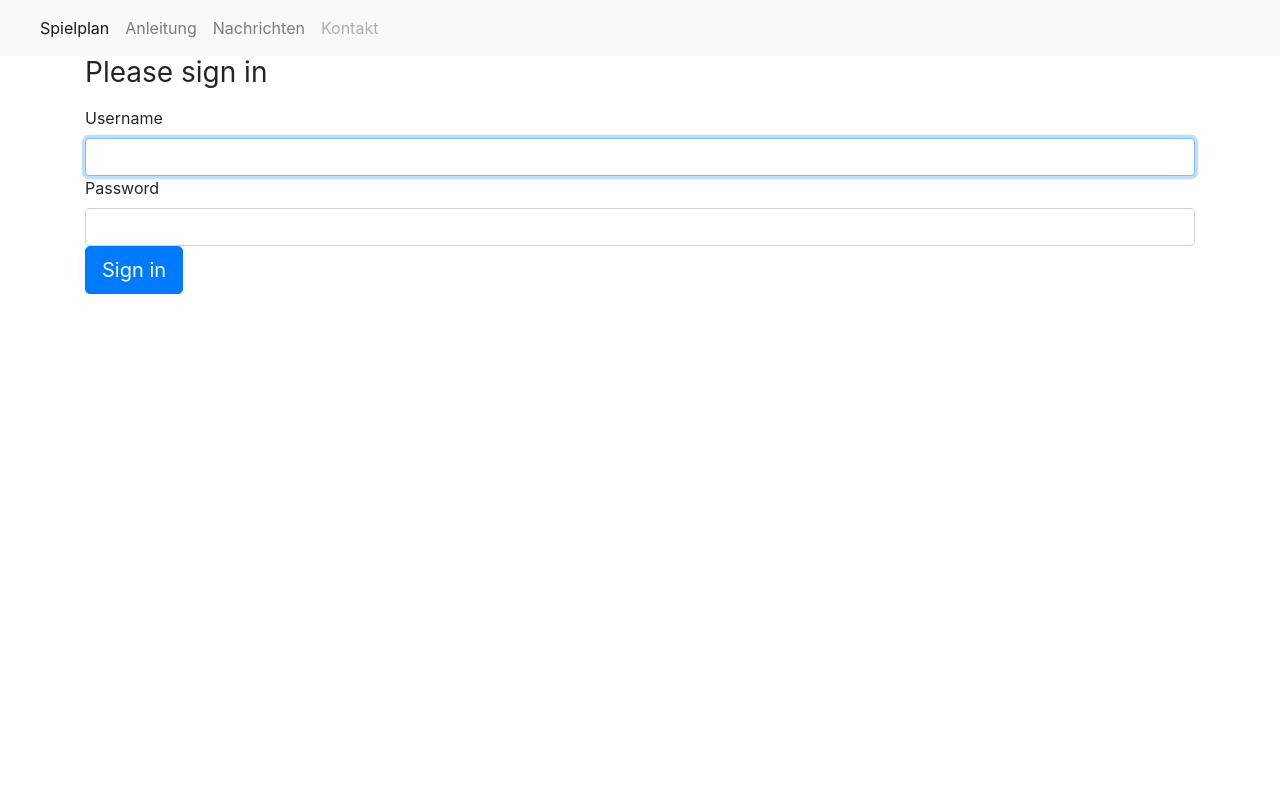
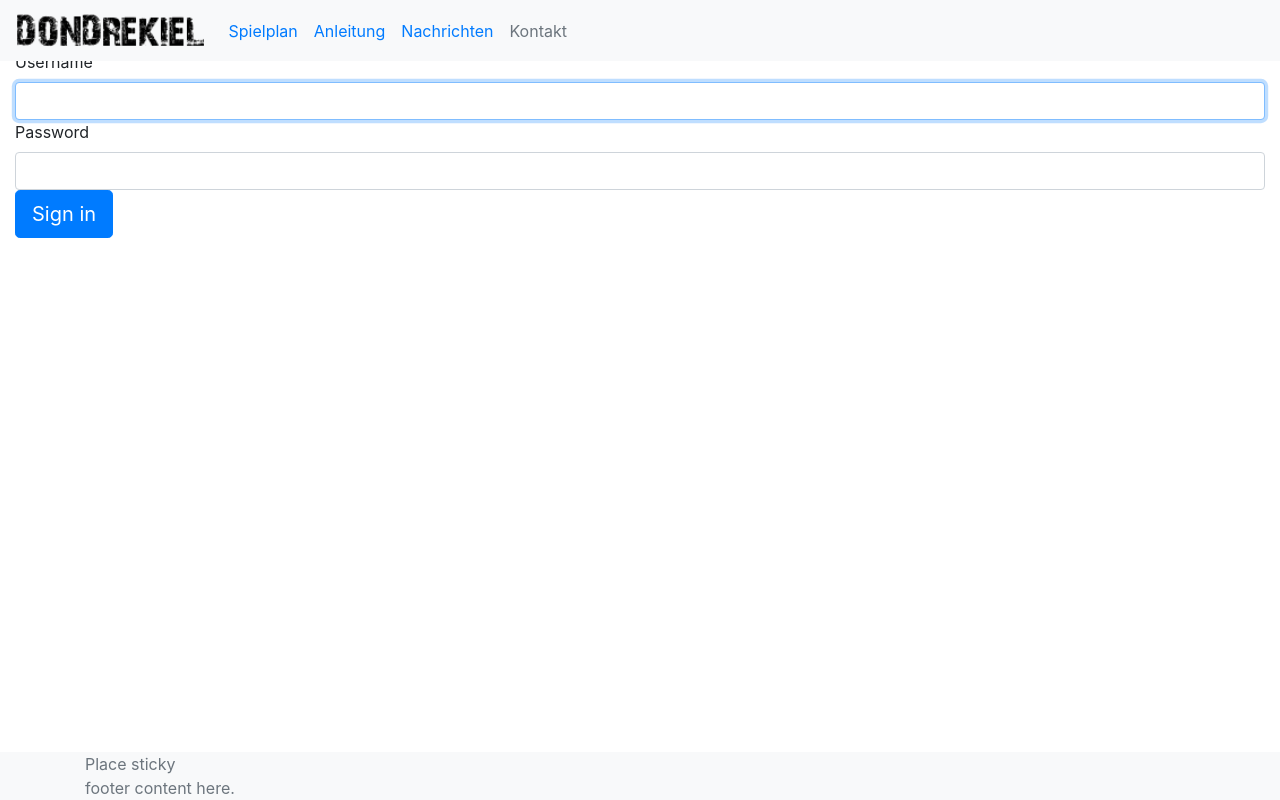
Before and after one commit to schroeder/dondrekiel, a Symfony app: template templates/security/login.html.twig in a window 1280 px wide. Run offline with Twig, Linux system fonts and the light colour scheme; the template is opened without the code that fills it, so the values that code supplies are empty; some libraries are stand-ins or nearby versions.

Commit message:
Updated map

```diff
--- a/public/css/dondrekiel.css
+++ b/public/css/dondrekiel.css
@@ -10,4 +10,28 @@
 }
 */
 
-#station-map { height: 180px; }
+#map {
+    width: 100%;
+    min-height: 500px;
+    background-image: url('/bundles/dondrekielapp/images/placeholder.png');
+
+}
+
+    .map-container {
+        margin-right: 0px !important;
+        margin-left: 0px !important;
+        padding: 0px !important;
+        max-width: none;
+    }
+
+    #map-container {
+        margin-right: 0px !important;
+        margin-left: 0px !important;
+        padding: 0px !important;
+        max-width: none;
+    }
+
+    .fill {
+        min-height: 100%;
+        height: 100%;
+    }
--- a/public/js/dondrekiel.js
+++ b/public/js/dondrekiel.js
@@ -247,7 +247,7 @@ function initMap() {
                                     "<strong>Veranstalter:</strong> " + info.organizer + "<br><br>" +
                                     nl2br(info.description, true)
                                 );
-                                $('#myModal').modal();
+                                $('#myModal').modal('show');
 
                             })
                             .fail(function () {
--- a/src/Controller/TeamController.php
+++ b/src/Controller/TeamController.php
@@ -76,7 +76,7 @@ class TeamController extends AbstractFOSRestController
     ): Response {
 
         if (false === $this->isGranted('ROLE_TEAM')) {
-            return new JsonResponse(["error" => "not allowed"]);
+            return new JsonResponse(["error" => "not  to set position"]);
         }
 
         $team = $this->getUser();
--- a/templates/base.html.twig
+++ b/templates/base.html.twig
@@ -9,44 +9,28 @@
     <link rel="stylesheet" href="/css/bootstrap.min.css">
     <link rel="stylesheet" href="/css/iconfont/material-icons.css">
     <link rel="stylesheet" href="/js/leaflet/leaflet.css">
+    <link rel="stylesheet" href="/css/dondrekiel.css">
     </head>
 <body>
 
-{{ include('parts/navigation.html.twig') }}
+{{ include('parts/header.html.twig') }}
 
 
-<div class="container map-container">
+<main role="main" class="vh-100 container-fluid">
+    <div class="container-fluid map-container fill">
         {% block body %}{% endblock %}
     </div>
+</main>
 
-{#<script type="text/javascript">
-   var app_hostname = "{{ app_hostname }}";
-    var wss_enabled = {{ wss_enabled }};
-    var wss_port = {{ wss_port }};
-    var team_id = "{{ app.user.id }}";
-</script>
+{{ include('parts/footer.html.twig') }}
 
- {% if wss_enabled %}
-    {{ ws_client() }}
-{% endif %}
-#}
+
 {% block javascripts %}
-
-<script src="https://cdn.jsdelivr.net/npm/bootstrap@5.3.2/dist/js/bootstrap.min.js" integrity="sha384-BBtl+eGJRgqQAUMxJ7pMwbEyER4l1g+O15P+16Ep7Q9Q+zqX6gSbd85u4mG4QzX+" crossorigin="anonymous"></script>
     <script src="https://cdn.jsdelivr.net/npm/@popperjs/core@2.11.8/dist/umd/popper.min.js" integrity="sha384-I7E8VVD/ismYTF4hNIPjVp/Zjvgyol6VFvRkX/vR+Vc4jQkC+hVqc2pM8ODewa9r" crossorigin="anonymous"></script>
     <script src="https://ajax.googleapis.com/ajax/libs/jquery/3.7.1/jquery.min.js"></script>
+    <script src="https://cdn.jsdelivr.net/npm/bootstrap@5.3.2/dist/js/bootstrap.min.js" integrity="sha384-BBtl+eGJRgqQAUMxJ7pMwbEyER4l1g+O15P+16Ep7Q9Q+zqX6gSbd85u4mG4QzX+" crossorigin="anonymous"></script>
     <script src="/js/leaflet/leaflet.js"></script>
     <script src="/js/dondrekiel.js"></script>
-
-{# % javascripts
-     '%kernel.root_dir%/../vendor/components/jquery/jquery.js'
-    '@DondrekielAppBundle/Resources/public/js/leaflet/leaflet.js'
-    '@DondrekielAppBundle/Resources/public/js/lib/push_notification.min.js'
-    '%kernel.root_dir%/../vendor/twitter/bootstrap/dist/js/bootstrap.js'
-    '@DondrekielAppBundle/Resources/public/js/dondrekiel.js' %}
-    <script type="text/javascript" src="{{ asset_url }}"></script>
-{% endjavascripts % #}
-
 {% endblock %}
 </body>
 </html>
--- a/templates/default/index.html.twig
+++ b/templates/default/index.html.twig
@@ -3,7 +3,7 @@
 {% block title %}Dondrekiel 2025{% endblock %}
 
 {% block body %}
-    <div class="container-fluid" id="map-container">
+    <div class="container-fluid fill" id="map-container">
 
         <div id="station-map" style="height: 400px;"></div>
 
--- /dev/null
+++ b/templates/parts/footer.html.twig
@@ -0,0 +1,5 @@
+<footer class="footer fixed-bottom bg-light">
+    <div class="container">
+        <span class="text-muted">Place sticky<br> footer content here.</span>
+    </div>
+</footer>
--- /dev/null
+++ b/templates/parts/header.html.twig
@@ -0,0 +1,33 @@
+<header>
+      <!-- Fixed navbar -->
+      <nav class="navbar navbar-expand-md fixed-top bg-light">
+        <a class="navbar-brand" href="#">
+          <img src="{{ asset('images/logo_small.png') }}" alt="Dondrekiel 2018" height="35px">
+        </a>
+
+  <button class="navbar-toggler" type="button" data-toggle="collapse" data-target="#navbarTogglerDemo01" aria-controls="navbarTogglerDemo01" aria-expanded="true" aria-label="Toggle navigation">
+    <span class="navbar-toggler-icon"></span>
+  </button>
+        <div class="collapse navbar-collapse" id="navbarTogglerDemo01" style="background: red solid;">
+          <ul class="navbar-nav mr-auto">
+            <li class="nav-item active">
+                <a class="nav-link" href="{{ path('dondrekiel_homepage', {'domain': 'dev.app.dondrekiel.de'}) }}">Spielplan</a>
+            </li>
+            <li class="nav-item">
+                <a class="nav-link"
+                   href="{{ path('dondrekiel_home_instructions', {'domain': 'dev.app.dondrekiel.de'}) }}">Anleitung</a>
+            </li>
+            <li class="nav-item">
+                <a class="nav-link"
+                   href="{{ path('dondrekiel_home_messages', {'domain': 'dev.app.dondrekiel.de'}) }}">Nachrichten</a>
+            </li>
+            <li class="nav-item">
+                <a class="nav-link disabled"
+                   href="{{ path('dondrekiel_home_contact', {'domain': 'dev.app.dondrekiel.de'}) }}">Kontakt</a>
+            </li>
+          </ul>
+        </div>
+      </nav>
+
+
+    </header>
--- a/templates/parts/navigation.html.twig
+++ /dev/null
@@ -1,35 +0,0 @@
-<nav class="navbar navbar-expand-lg navbar-light bg-light">
-    <a class="navbar-brand" href="#">
-        {#% image '@DondrekielAppBundle/Resources/public/images/logo_small.png' %}
-            <img id="static-map" src="{{ asset_url }}" alt="Dondrekiel 2018" height="35px"/>
-        {% endimage %#}
-    </a>
-
-    <button class="navbar-toggler" type="button" data-toggle="collapse" data-target="#navbarTogglerDemo02"
-            aria-controls="navbarTogglerDemo02" aria-expanded="false" aria-label="Toggle navigation">
-        <span class="navbar-toggler-icon"></span>
-    </button>
-
-    <div class="collapse navbar-collapse" id="navbarTogglerDemo02">
-        <ul class="navbar-nav mr-auto mt-2 mt-lg-0">
-            <li class="nav-item active">
-                <a class="nav-link" href="{{ path('dondrekiel_homepage', {'domain': 'dev.app.dondrekiel.de'}) }}">Spielplan</a>
-            </li>
-            <li class="nav-item">
-                <a class="nav-link"
-                   href="{{ path('dondrekiel_home_instructions', {'domain': 'dev.app.dondrekiel.de'}) }}">Anleitung</a>
-            </li>
-            <li class="nav-item">
-                <a class="nav-link"
-                   href="{{ path('dondrekiel_home_messages', {'domain': 'dev.app.dondrekiel.de'}) }}">Nachrichten</a>
-            </li>
-            <li class="nav-item">
-                <a class="nav-link disabled"
-                   href="{{ path('dondrekiel_home_contact', {'domain': 'dev.app.dondrekiel.de'}) }}">Kontakt</a>
-            </li>
-            {#<li class="nav-item">
-                <a class="nav-link disabled" href="{{ path('fos_user_security_logout') }}">Ausloggen</a>
-            </li>#}
-        </ul>
-    </div>
-</nav>
```
Also changed, not shown: public/images/logo_small.png (added), 1 other file. Lines whose indentation alone changed are shown as unchanged.
